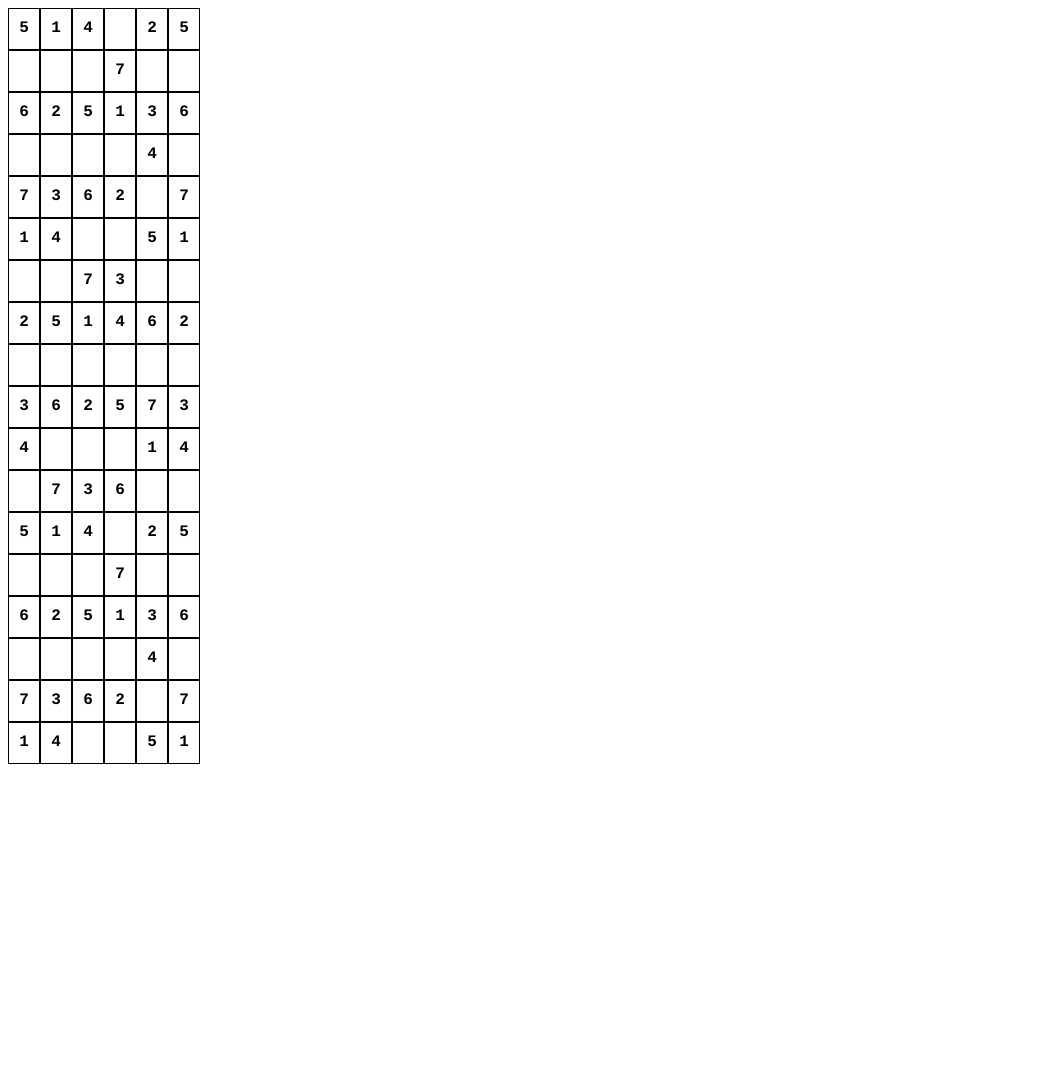
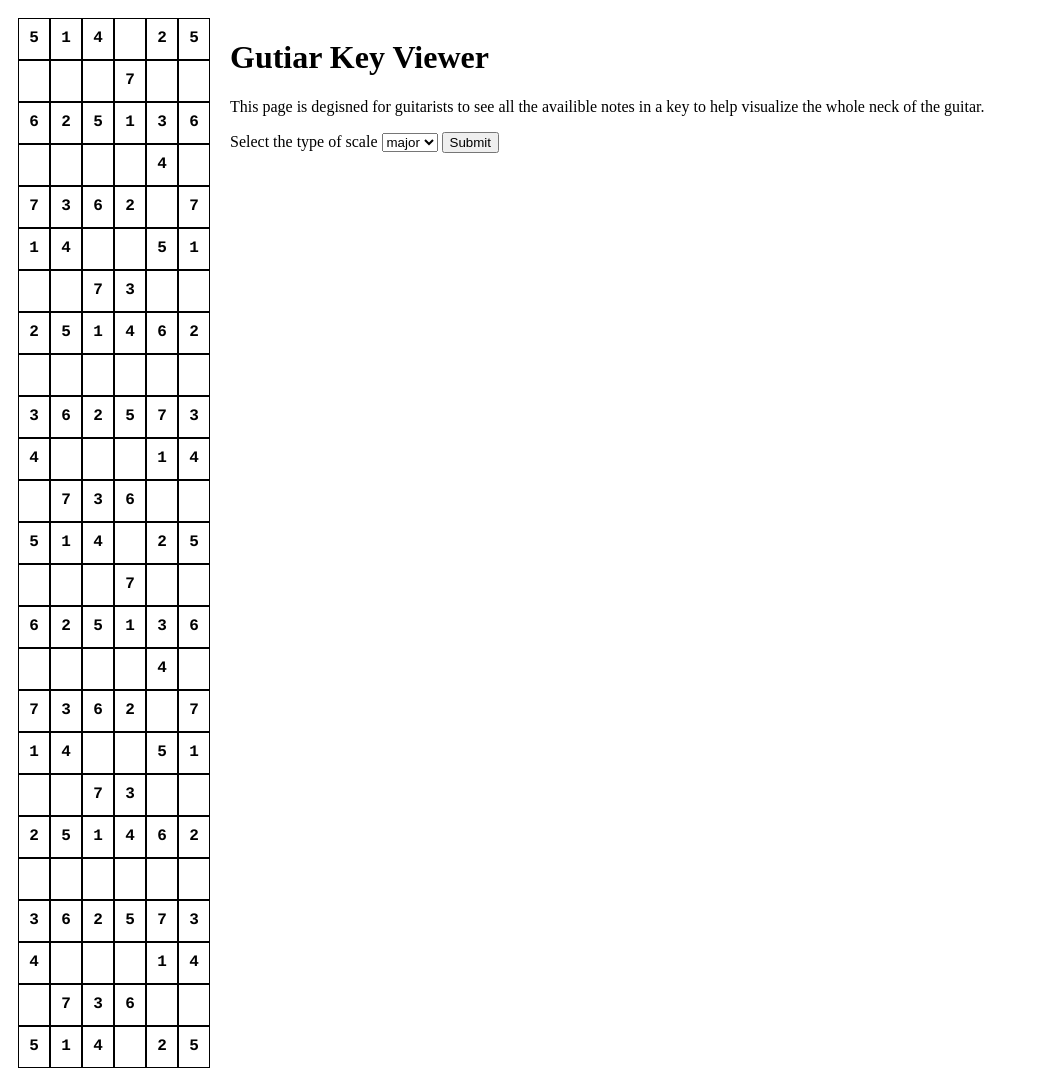
Before and after one commit to george-miller/guitarKeyViewer, a PHP site: page / in a window 1280 px wide. Shown: the whole page, without its empty margins (0-1039 px from the left). Before the commit the page ends 764 px from the top, so only its background shows below. Run offline with PHP 8.4, Linux system fonts and the light colour scheme.

Commit message:
Added in description and button to change key

```diff
--- a/index.php
+++ b/index.php
@@ -18,7 +18,7 @@ function findCurrentScaleNote($startingValue, $notesInScale) {
     }
 }
 
-$rows = queryIntegerGetVariable('rows', 18);
+$rows = queryIntegerGetVariable('rows', 25);
 $columns = queryIntegerGetVariable('columns', 6);
 
 // Values of the chromatic scale start at 1
@@ -30,6 +30,7 @@ for ($i = 0; $i < $columns; $i++) {
 $keyType = array_key_exists('keyType', $_GET) ? $_GET['keyType'] : 'major';
 $chromaticScaleLength = 12;
 $notesInScale = null;
+$keyTypes = array('major', 'minor');
 switch ($keyType){
 // If a note in the chromatic scale was one unit,
 // these lengths would describe how to achive the
@@ -88,10 +89,15 @@ for ($col = 0; $col < $columns; $col++) {
     width:30px;
     padding-top: 10px;
 }
+.verticalCont {
+    margin: 10px;
+    float: left;
+}
 </style>
 </head>
 <body>
 
+<div class="verticalCont">
 <?php for ($col = 0; $col < $columns; $col++) : ?>
 
 <div class='col'>
@@ -107,6 +113,21 @@ for ($col = 0; $col < $columns; $col++) {
 </div>
 
 <?php endfor; ?>
+</div>
+<div class="verticalCont" style="width:60%;">
+<h1>Gutiar Key Viewer</h1>
+<p>This page is degisned for guitarists to see all the availible notes in a key to help visualize the whole neck of the guitar.</p>
+<form>
+<label>Select the type of scale
+    <select name="keyType">
+        <?php foreach($keyTypes as $type): ?>
+        <option <?php if ($type == $keyType) { print('selected="selected"'); }  ?> ><?php print($type)?></option>
+        <?php endforeach; ?>
+    </select>
+</label>
+<input type='submit'>
+</form>
+</div>
 
 </body>
 </html>
```
